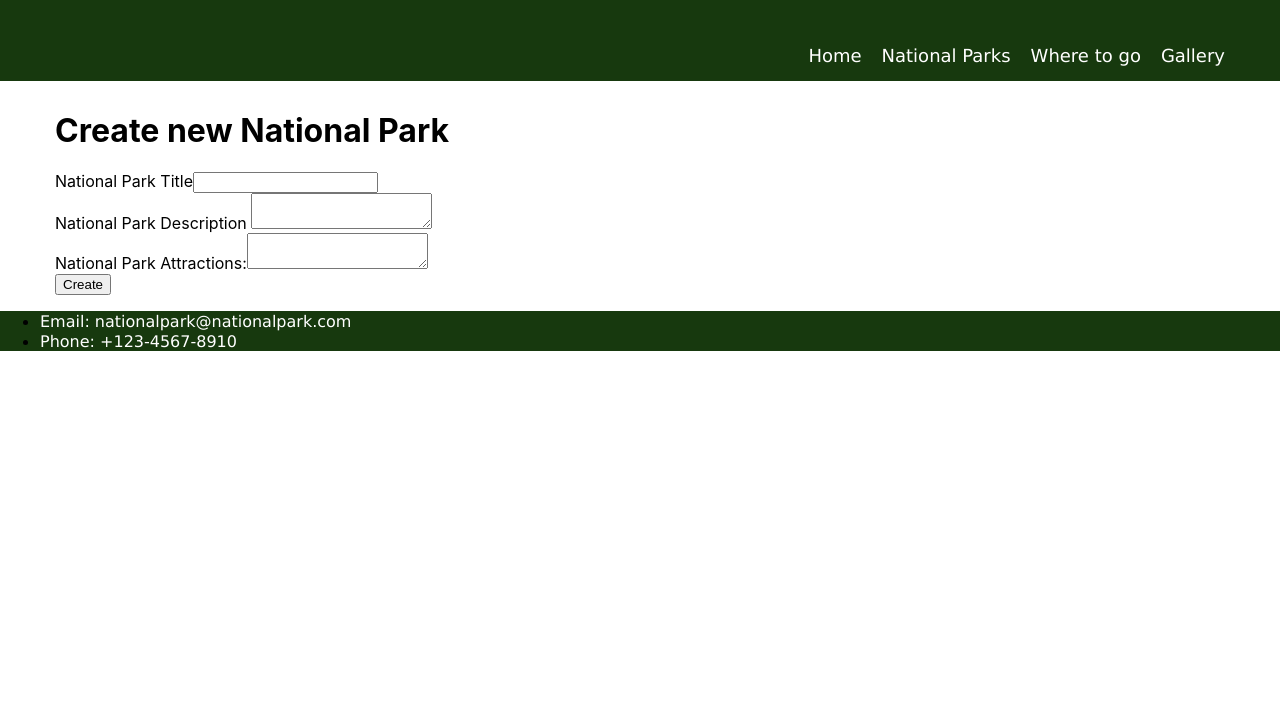
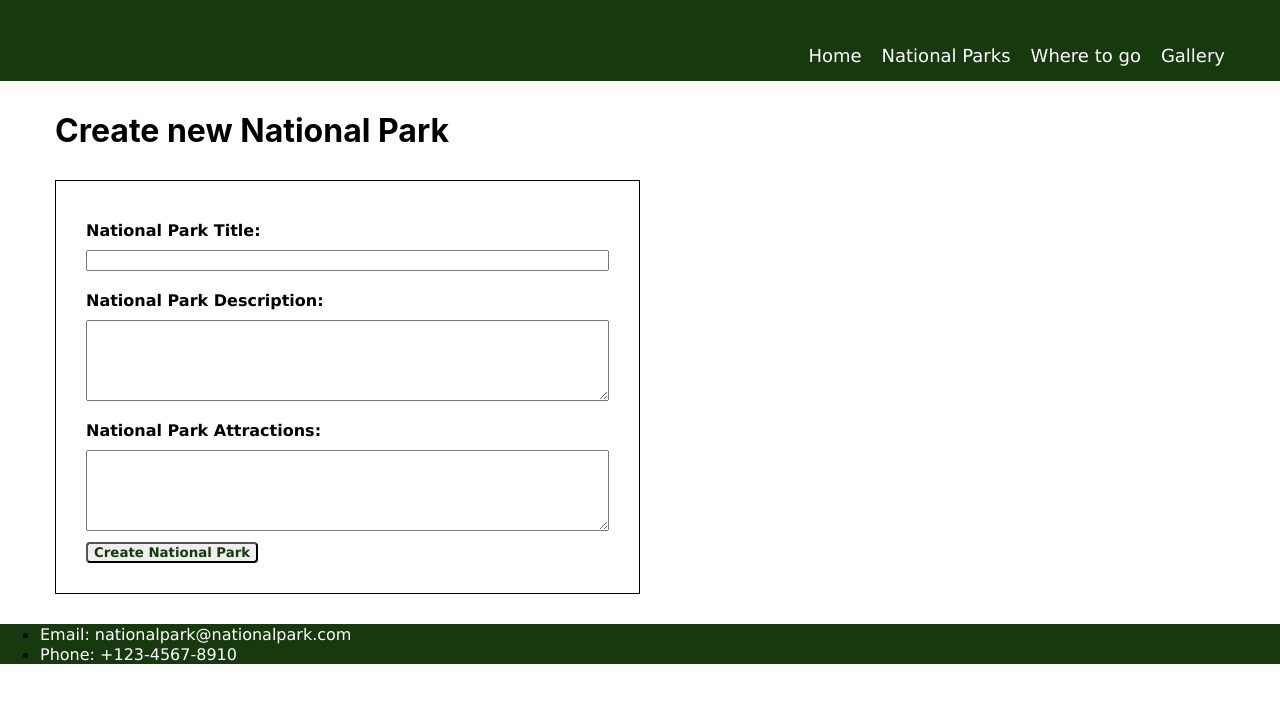
Before and after one commit to agnevolunge/final-project, a React (Create React App) app: page /createPark in a window 1280 px wide. Shown: the top 702 px of the page. Built offline with nearby package versions, Linux system fonts and the light colour scheme.

Commit message:
create form validation done

```diff
--- a/db.json
+++ b/db.json
@@ -81,8 +81,49 @@
         "Peyto Lake"
       ],
       "photoUrl": "https://nationalparks-15bc7.kxcdn.com/images/parks/banff/Banff%20National%20Park%20peyto%20lake.jpg"
+    },
+    {
+      "title": "",
+      "body": "fg",
+      "attractions": [],
+      "id": 8
+    },
+    {
+      "title": "",
+      "body": "",
+      "attractions": [],
+      "id": 9
+    },
+    {
+      "title": "",
+      "body": "",
+      "attractions": [],
+      "id": 10
+    },
+    {
+      "title": "Iguazu",
+      "body": "",
+      "attractions": [],
+      "id": 11
+    },
+    {
+      "title": "",
+      "body": "",
+      "attractions": [],
+      "id": 12
+    },
+    {
+      "title": "ghf",
+      "body": "",
+      "attractions": [],
+      "id": 13
+    },
+    {
+      "title": "",
+      "body": "",
+      "attractions": [],
+      "id": 14
     }
-
   ],
   "countries": [
     {
--- /dev/null
+++ b/src/Pages/CreateNationalParkPage/CreateNationalParkPage.css
@@ -0,0 +1,46 @@
+#park-form {
+    margin-top: 30px;
+    margin-bottom: 30px;
+    border: 1px solid black;
+    padding: 30px;
+    background-color: white;
+    width: 50%;
+  }
+
+.form-control {
+    display: flex;
+    flex-direction: column;
+    gap: 10px;
+    margin-top: 10px;
+    margin-bottom: 10px;
+
+}
+
+#park-form .form-control label{
+    font-weight: 600;
+    font-family: 'Lucida Sans', 'Lucida Sans Regular', 'Lucida Grande', 'Lucida Sans Unicode', Geneva, Verdana, sans-serif;
+}
+#park-form .create-park-btn{
+    font-family: 'Lucida Sans', 'Lucida Sans Regular', 'Lucida Grande', 'Lucida Sans Unicode', Geneva, Verdana, sans-serif;
+    font-weight: 600;
+    border-radius: 4px ;
+    color: rgb(23, 57, 14);
+}
+
+.title-error-message {
+    color: red;
+    font-family: 'Lucida Sans', 'Lucida Sans Regular', 'Lucida Grande', 'Lucida Sans Unicode', Geneva, Verdana, sans-serif;
+    font-size: 14px;
+}
+
+.body-error-message {
+    color: red;
+    font-family: 'Lucida Sans', 'Lucida Sans Regular', 'Lucida Grande', 'Lucida Sans Unicode', Geneva, Verdana, sans-serif;
+    font-size: 14px;
+}
+
+.error-message {
+    color: red;
+    font-family: 'Lucida Sans', 'Lucida Sans Regular', 'Lucida Grande', 'Lucida Sans Unicode', Geneva, Verdana, sans-serif;
+    font-size: 14px;
+  }
--- a/src/Pages/CreateNationalParkPage/CreateNationalParkPage.js
+++ b/src/Pages/CreateNationalParkPage/CreateNationalParkPage.js
@@ -1,6 +1,7 @@
 import React, { useState } from 'react'
 import Container from '../../Components/Container/Container'
 import { SERVER } from '../../config'
+import "./CreateNationalParkPage.css"
 
 const CreateNationalParkPage = () => {
 
@@ -71,10 +72,10 @@ const CreateNationalParkPage = () => {
         }
 
         if (!body) {
-            setBodyError("Body is required");
+            setBodyError("Description is required");
             formIsValid = false;
           } else if (body.length < 10) {
-            setBodyError("Body must be at least 3 characters long");
+            setBodyError("Description must be at least 3 characters long");
             formIsValid = false;
           }
 
@@ -88,9 +89,9 @@ const CreateNationalParkPage = () => {
     <Container>
         <h1>Create new National Park</h1>
 
-        <form onSubmit={newParkHandler}>
+        <form id="park-form" onSubmit={newParkHandler}>
             <div className="form-control">
-                <label htmlFor="title">National Park Title</label>
+                <label htmlFor="title">National Park Title:</label>
                 <input
                 type="text"
                 name="title"
@@ -98,21 +99,25 @@ const CreateNationalParkPage = () => {
                 value={title}
                 onChange={titleHandler}
                 />
+                <span className="title-error-message">{titleError}</span>
             </div>
 
             <div className="form-control">
-              <label htmlFor="body">National Park Description </label>
+              <label htmlFor="body">National Park Description:</label>
                 <textarea
+                  rows={5}
                   name="body"
                   id="body"
                   value={body}
                   onChange={bodyHandler}
                 />
+                <span className="body-error-message">{bodyError}</span>
             </div>
 
             <div className="form-control">
               <label htmlFor="attractions">National Park Attractions:</label>
                <textarea
+                 rows={5}
                  id="attractions"
                  name="attractions"
                  value={parkAttractions.join(", ")}
@@ -120,7 +125,7 @@ const CreateNationalParkPage = () => {
                />
             </div>
 
-            <button type="submit">Create</button>
+            <button className="create-park-btn" type="submit">Create National Park</button>
 
             {invalidForm && (
               <div className="error-wrapper">
```
